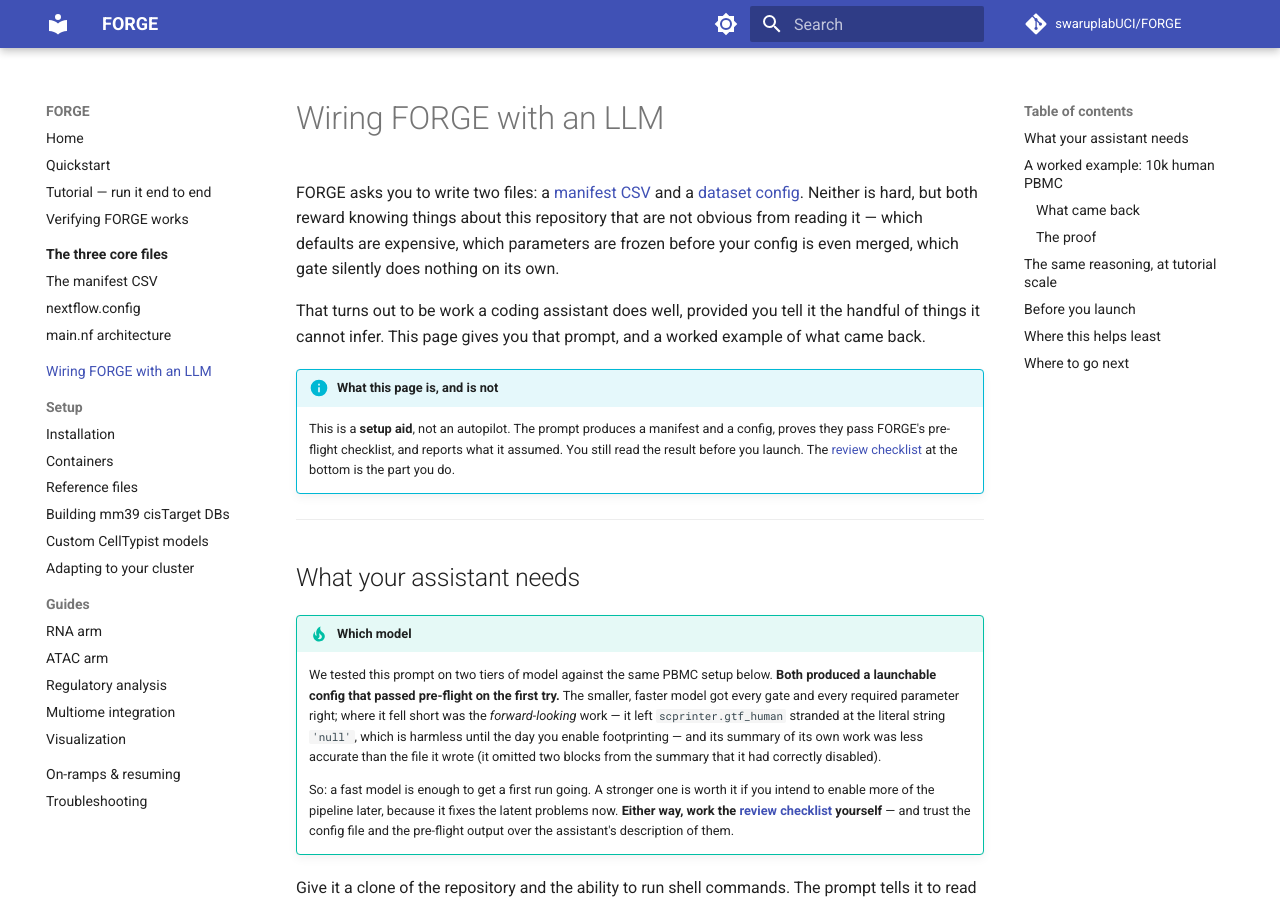
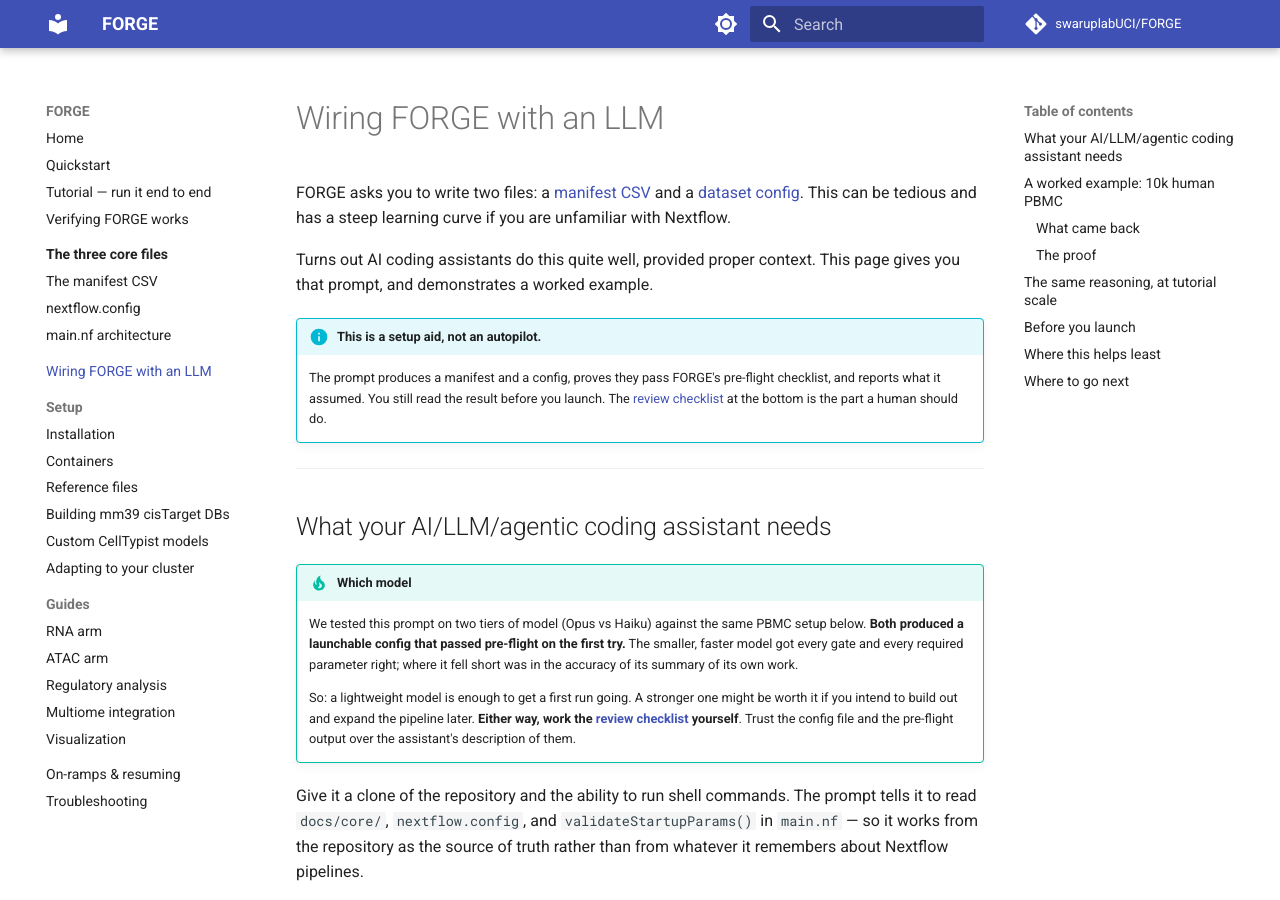
Before and after one commit to swaruplabUCI/FORGE, an MkDocs documentation site: the page built from docs/agentic.md, in a window 1280 px wide and 900 px high. Built offline with MkDocs 1.6.1 and Material for MkDocs 9.7.7, drawn with Linux system fonts in a browser that asks for light colours; comment, search, counter and statistics services are not loaded; some of the changed text lies outside the part shown.

Commit message:
Update agentic.md

```diff
--- a/docs/agentic.md
+++ b/docs/agentic.md
@@ -1,40 +1,30 @@
 # Wiring FORGE with an LLM
 
 FORGE asks you to write two files: a [manifest CSV](core/manifest.md) and a
-[dataset config](core/config.md). Neither is hard, but both reward knowing things
-about this repository that are not obvious from reading it — which defaults are
-expensive, which parameters are frozen before your config is even merged, which
-gate silently does nothing on its own.
+[dataset config](core/config.md). This can be tedious and has a steep learning curve if you are unfamiliar with Nextflow.
 
-That turns out to be work a coding assistant does well, provided you tell it the
-handful of things it cannot infer. This page gives you that prompt, and a worked
-example of what came back.
+Turns out AI coding assistants do this quite well, provided proper context. This page gives you that prompt, and demonstrates a worked
+example.
 
-!!! info "What this page is, and is not"
-    This is a **setup aid**, not an autopilot. The prompt produces a manifest and
+!!! info "This is a **setup aid**, not an autopilot."
+     The prompt produces a manifest and
     a config, proves they pass FORGE's pre-flight checklist, and reports what it
     assumed. You still read the result before you launch. The
-    [review checklist](#before-you-launch) at the bottom is the part you do.
+    [review checklist](#before-you-launch) at the bottom is the part a human should do.
 
 ---
 
-## What your assistant needs
+## What your AI/LLM/agentic coding assistant needs
 
 !!! tip "Which model"
-    We tested this prompt on two tiers of model against the same PBMC setup
+    We tested this prompt on two tiers of model (Opus vs Haiku) against the same PBMC setup
     below. **Both produced a launchable config that passed pre-flight on the
     first try.** The smaller, faster model got every gate and every required
-    parameter right; where it fell short was the *forward-looking* work — it left
-    `scprinter.gtf_human` stranded at the literal string `'null'`, which is
-    harmless until the day you enable footprinting — and its summary of its own
-    work was less accurate than the file it wrote (it omitted two blocks from the
-    summary that it had correctly disabled).
+    parameter right; where it fell short was in the accuracy of its summary of its own
+    work.
 
-    So: a fast model is enough to get a first run going. A stronger one is worth
-    it if you intend to enable more of the pipeline later, because it fixes the
-    latent problems now. **Either way, work the
-    [review checklist](#before-you-launch) yourself** — and trust the config file
-    and the pre-flight output over the assistant's description of them.
+    So: a lightweight model is enough to get a first run going. A stronger one might be worth it if you intend to build out and expand the pipeline later. **Either way, work the
+    [review checklist](#before-you-launch) yourself**. Trust the config file and the pre-flight output over the assistant's description of them.
 
 Give it a clone of the repository and the ability to run shell commands. The
 prompt tells it to read `docs/core/`, `nextflow.config`, and
@@ -372,8 +362,7 @@
 
 Four sub-workflows materialize: `RNA` (Path B), `ATAC_INITIAL` → `ATAC_FINAL`
 (scATAnno branch), `REGULATORY_ANALYSIS` (Cicero leg only), and
-`MULTIOME_INTEGRATION`. `MULTIOME_GRN`, `ENHANCER_FOOTPRINTING_RECIPES`, both
-differential workflows and `SHI_FIGURES` never construct.
+`MULTIOME_INTEGRATION`. `MULTIOME_GRN`, `ENHANCER_FOOTPRINTING_RECIPES`.
 
 ---
 
@@ -384,26 +373,6 @@
 the reasoning play out, because you can run the result end to end on 8 CPUs with
 no GPU and no reference downloads.
 
-Wiring it exercises three rules the full-scale run never touches, and
-[`configs/datasets/tutorial_pbmc.config`](https://github.com/swaruplabUCI/FORGE/blob/main/configs/datasets/tutorial_pbmc.config)
-is the answer key:
-
-- **Rule 11 fires hard.** ATAC QC thresholds *must* be set explicitly. Leaving
-  `atac.min_counts` null lets the script's own 5000-fragment default through,
-  which retains 47 of 1,000 cells and collapses the ATAC arm. The shipped config
-  sets `min_counts = 500` and explains why in a twenty-line comment.
-- **Rule 10 stops being theoretical.** `cellbender.total_droplets` must drop to
-  15,000, because the subset has only 20,000 barcodes and equality is an
-  `IndexError`. At full scale there are 733,612 barcodes and the default is safe
-  by a factor of 37.
-- **Rule 4 is why the manifest's `data_dir` column is blank** — the dataset has
-  to be extractable anywhere, so it resolves through `batch_dirs`,
-  `atac_batch_dirs` *and* `atac_coord_batch_dirs`, all three.
-
-It is also the one place `atac.marker_file` is the right answer rather than a
-shortcut: the tutorial uses it specifically so readers never download the 2.76 GB
-scATAnno atlas. That is the exception rule 5 warns you not to generalize from.
-
 ---
 
 ## Before you launch
@@ -411,10 +380,9 @@
 The prompt makes the assistant prove the configuration parses. It cannot prove
 the configuration is what you *meant*. Read these yourself:
 
-- [ ] **The config file says what the assistant says it says.** Read the file,
+- [ ] **The config file is the ground truth.** Read the file,
       not the summary. In testing, a model's prose omitted two blocks it had in
-      fact disabled correctly — the error was in the description, not the work,
-      but you cannot tell which way round it went without looking.
+      fact disabled correctly.
 - [ ] **`sample_id` values are what you want to live with.** They prefix nearly
       every output and join RNA to ATAC. Renaming one later invalidates the cache.
 - [ ] **`condition_group` labels are real.** A single-condition study still needs
@@ -438,8 +406,7 @@
 
 Be realistic about the boundary:
 
-- **It cannot choose your biology.** Which atlas, which CellTypist model, which
-  QC thresholds suit your tissue — those are yours.
+- **It may not correctly select your biology.** Which atlas, which CellTypist model, which QC thresholds suit your tissue — AI suggestions here should be carefully evaluated.
 - **It cannot validate against data it has not seen.** Pre-flight checks that
   files exist and parameters cohere, not that your fragments are any good.
 - **Site adaptation is out of scope.** SLURM accounts, partitions and QOS are
@@ -448,7 +415,7 @@
   [Adapting to your cluster](setup/cluster.md) — and the prompt deliberately
   tells the assistant to stop and say so rather than improvise.
 - **Trust the pre-flight, not the prose.** If the assistant's explanation and the
-  checklist disagree, the checklist is right.
+  checklist disagree, manually read and understand the checklist.
 
 ---
 
```
